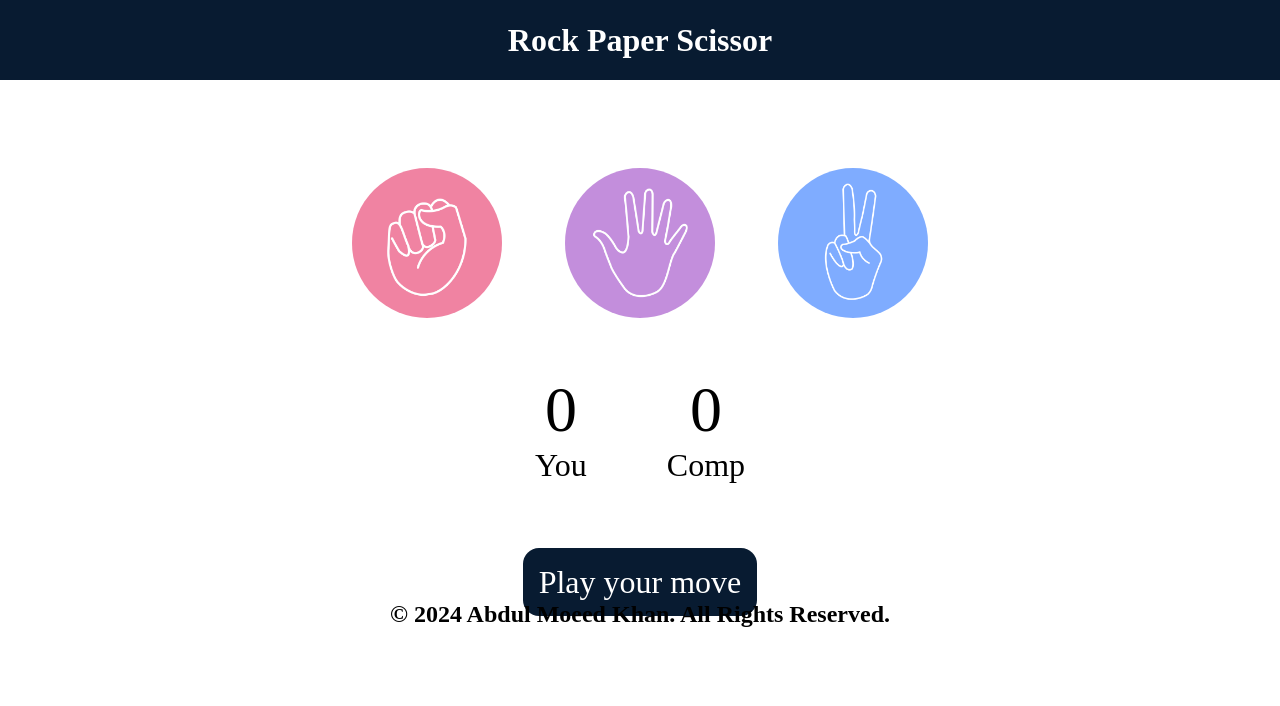
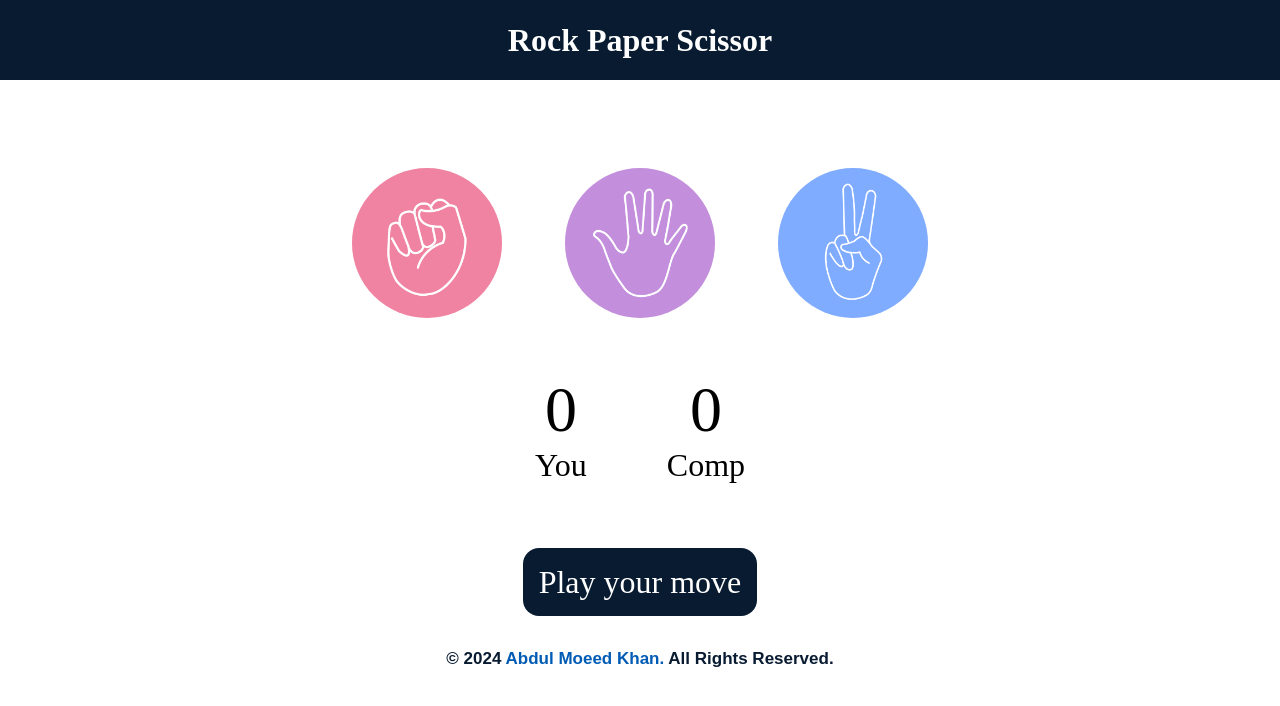
Before and after one commit to AbdulMoeedKhan-code/Rock-Paper-Scissor-Game, a plain HTML site: page index.html in a window 1280 px wide. Drawn offline with Linux system fonts and the light colour scheme.

Commit message:
Update style.css

```diff
--- a/style.css
+++ b/style.css
@@ -64,9 +64,24 @@ img {
     border-radius: 1rem;
 }
 
+.copy-right{
+    color: #081b31;
+    font-family: Arial, Helvetica, sans-serif;
+    margin-top: 3rem;
+    font-size: 17px;
+}
+
+.copy-right span{
+    color: rgb(0, 91, 181);
+    cursor: pointer;
+}
+
 @media(max-width: 550px) {
     .choices {
     gap: 1rem !important;
+}
+    .copy-right{
+    font-size: 14px;
 }
 }
 
```
